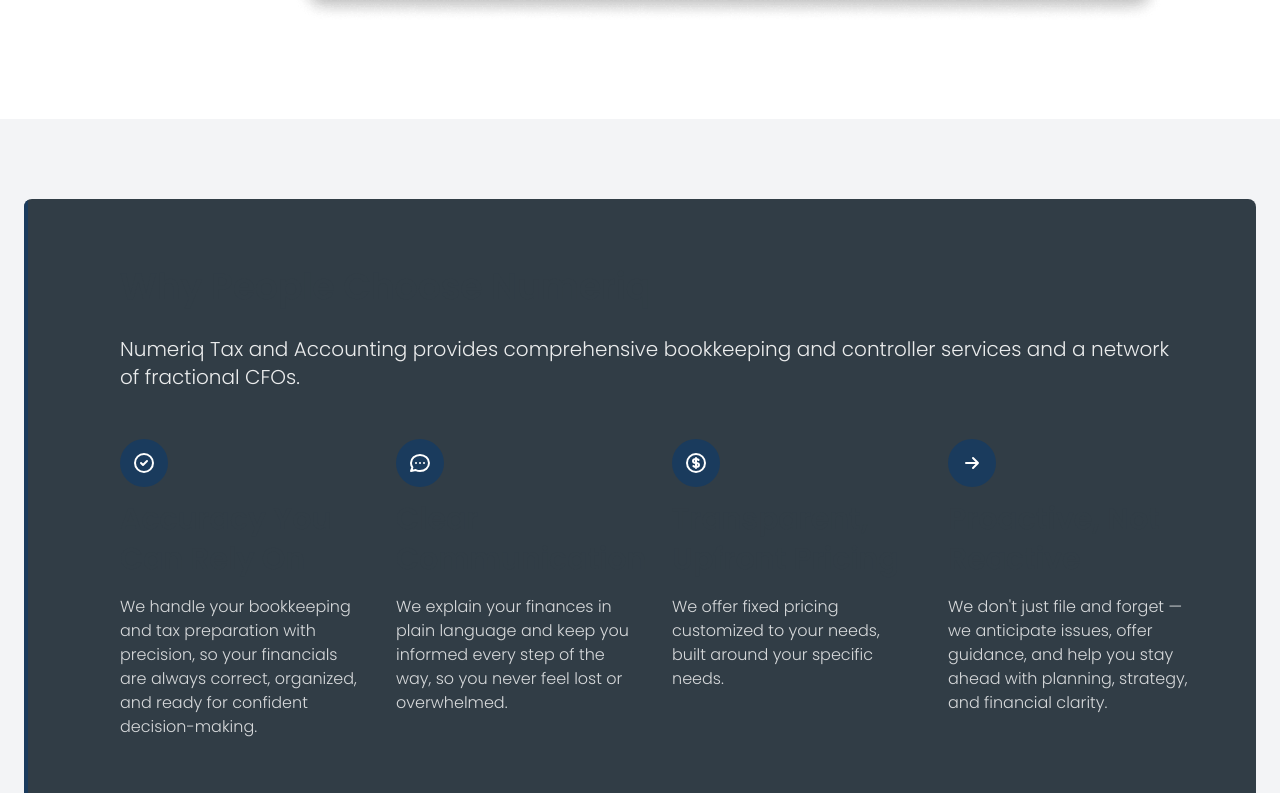
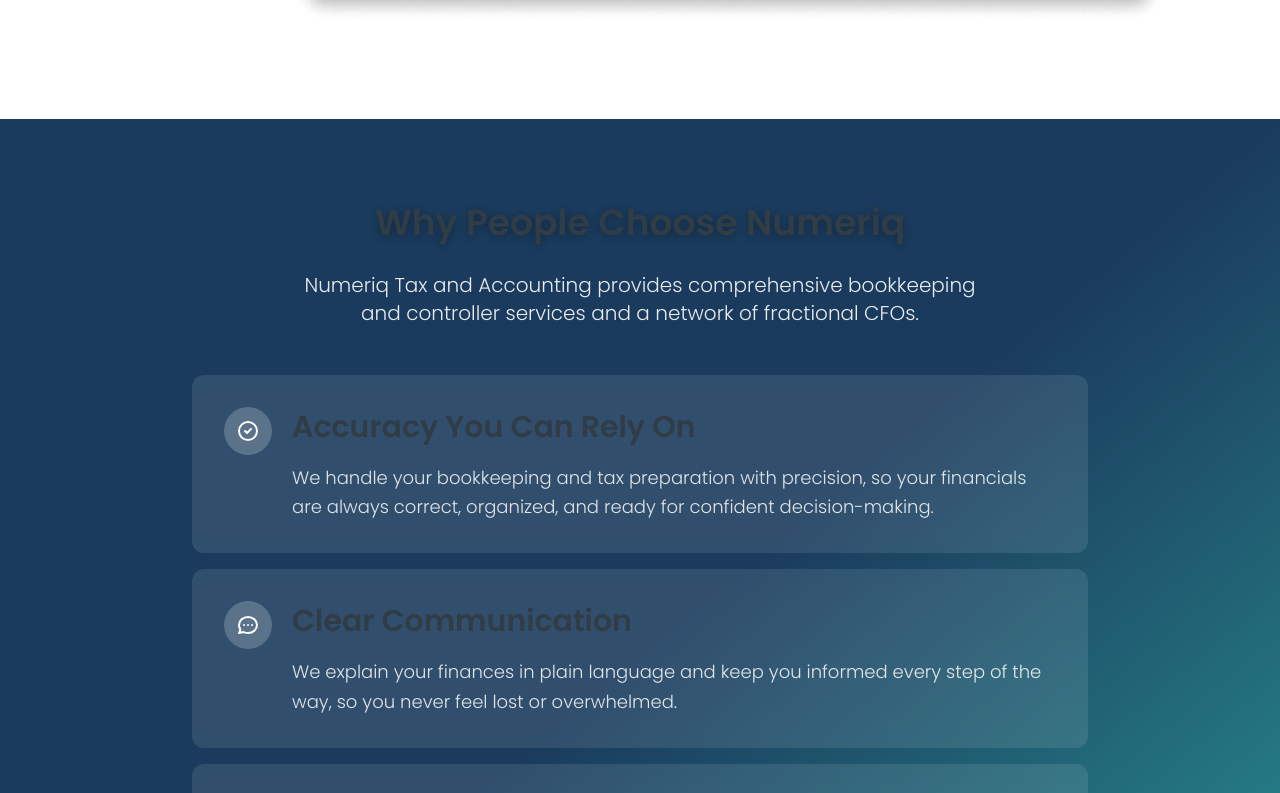
Before and after one commit to BenjaminBlois/website, a Next.js app: page / in a window 1280 px wide. Shown: the part 1801-2594 px from the top of the page. Built offline with nearby package versions, Linux system fonts and the light colour scheme.

Commit message:
Redesign Why People Choose section - gradient bg, vertical stack, better readability

```diff
--- a/app/components/ServicesPreview.tsx
+++ b/app/components/ServicesPreview.tsx
@@ -24,58 +24,77 @@
     },
   ];
 
+  const renderIcon = (icon: string) => {
+    switch (icon) {
+      case 'checkmark':
+        return (
+          <svg className="w-6 h-6" fill="none" stroke="currentColor" viewBox="0 0 24 24">
+            <path strokeLinecap="round" strokeLinejoin="round" strokeWidth={2} d="M9 12l2 2 4-4m6 2a9 9 0 11-18 0 9 9 0 0118 0z" />
+          </svg>
+        );
+      case 'chat':
+        return (
+          <svg className="w-6 h-6" fill="none" stroke="currentColor" viewBox="0 0 24 24">
+            <path strokeLinecap="round" strokeLinejoin="round" strokeWidth={2} d="M8 12h.01M12 12h.01M16 12h.01M21 12c0 4.418-4.03 8-9 8a9.863 9.863 0 01-4.255-.949L3 20l1.395-3.72C3.512 15.042 3 13.574 3 12c0-4.418 4.03-8 9-8s9 3.582 9 8z" />
+          </svg>
+        );
+      case 'dollar':
+        return (
+          <svg className="w-6 h-6" fill="none" stroke="currentColor" viewBox="0 0 24 24">
+            <path strokeLinecap="round" strokeLinejoin="round" strokeWidth={2} d="M12 8c-1.657 0-3 .895-3 2s1.343 2 3 2 3 .895 3 2-1.343 2-3 2m0-8c1.11 0 2.08.402 2.599 1M12 8V7m0 1v8m0 0v1m0-1c-1.11 0-2.08-.402-2.599-1M21 12a9 9 0 11-18 0 9 9 0 0118 0z" />
+          </svg>
+        );
+      case 'arrow':
+        return (
+          <svg className="w-6 h-6" fill="none" stroke="currentColor" viewBox="0 0 24 24">
+            <path strokeLinecap="round" strokeLinejoin="round" strokeWidth={2} d="M13 7l5 5m0 0l-5 5m5-5H6" />
+          </svg>
+        );
+      default:
+        return null;
+    }
+  };
+
   return (
-    <section className="py-12 md:py-16 lg:py-20 bg-gray-100">
-      <div className="container mx-auto px-4 sm:px-6 lg:px-8">
-        {/* Dark Card Container */}
-        <div className="bg-[#313d46] rounded-lg p-8 md:p-12 lg:p-16 relative overflow-hidden">
-          {/* Green Accent Line */}
-          <div className="absolute left-0 top-0 bottom-0 w-1 bg-[#1A3B5D]"></div>
+    <section className="py-12 md:py-16 lg:py-20 relative overflow-hidden">
+      {/* Gradient Background */}
+      <div className="absolute inset-0 bg-gradient-to-br from-[#1A3B5D] via-[#1A3B5D] to-[#2AA198]"></div>
 
-          <div className="pl-6 md:pl-8">
-            <h2 className="text-2xl md:text-3xl lg:text-4xl font-semibold text-white mb-2">
+      <div className="container mx-auto px-4 sm:px-6 lg:px-8 relative z-10">
+        <div className="max-w-4xl mx-auto">
+          {/* Header */}
+          <div className="text-center mb-12">
+            <h2
+              className="text-2xl md:text-3xl lg:text-4xl font-semibold text-white mb-4"
+              style={{ textShadow: '0 2px 10px rgba(0,0,0,0.3)' }}
+            >
               Why People Choose Numeriq
             </h2>
-            <p className="text-lg md:text-xl text-white/90 mb-8 md:mb-12">
+            <p className="text-lg md:text-xl text-white/90 max-w-2xl mx-auto">
               Numeriq Tax and Accounting provides comprehensive bookkeeping and controller services and a network of fractional CFOs.
             </p>
+          </div>
 
-            <div className="grid grid-cols-1 md:grid-cols-2 lg:grid-cols-4 gap-6 md:gap-8">
-              {services.map((service, index) => (
-                <div key={index} className="text-white">
-                  <div className="mb-3">
-                    <div className="w-12 h-12 bg-[#1A3B5D] rounded-full flex items-center justify-center mb-3">
-                      {service.icon === 'checkmark' && (
-                        <svg className="w-6 h-6 text-white" fill="none" stroke="currentColor" viewBox="0 0 24 24">
-                          <path strokeLinecap="round" strokeLinejoin="round" strokeWidth={2} d="M9 12l2 2 4-4m6 2a9 9 0 11-18 0 9 9 0 0118 0z" />
-                        </svg>
-                      )}
-                      {service.icon === 'chat' && (
-                        <svg className="w-6 h-6 text-white" fill="none" stroke="currentColor" viewBox="0 0 24 24">
-                          <path strokeLinecap="round" strokeLinejoin="round" strokeWidth={2} d="M8 12h.01M12 12h.01M16 12h.01M21 12c0 4.418-4.03 8-9 8a9.863 9.863 0 01-4.255-.949L3 20l1.395-3.72C3.512 15.042 3 13.574 3 12c0-4.418 4.03-8 9-8s9 3.582 9 8z" />
-                        </svg>
-                      )}
-                      {service.icon === 'dollar' && (
-                        <svg className="w-6 h-6 text-white" fill="none" stroke="currentColor" viewBox="0 0 24 24">
-                          <path strokeLinecap="round" strokeLinejoin="round" strokeWidth={2} d="M12 8c-1.657 0-3 .895-3 2s1.343 2 3 2 3 .895 3 2-1.343 2-3 2m0-8c1.11 0 2.08.402 2.599 1M12 8V7m0 1v8m0 0v1m0-1c-1.11 0-2.08-.402-2.599-1M21 12a9 9 0 11-18 0 9 9 0 0118 0z" />
-                        </svg>
-                      )}
-                      {service.icon === 'arrow' && (
-                        <svg className="w-6 h-6 text-white" fill="none" stroke="currentColor" viewBox="0 0 24 24">
-                          <path strokeLinecap="round" strokeLinejoin="round" strokeWidth={2} d="M13 7l5 5m0 0l-5 5m5-5H6" />
-                        </svg>
-                      )}
-                    </div>
-                  </div>
-                  <h3 className="text-xl md:text-2xl font-semibold mb-3">
+          {/* Vertical Stack */}
+          <div className="space-y-4">
+            {services.map((service, index) => (
+              <div
+                key={index}
+                className="bg-white/10 backdrop-blur-sm rounded-xl p-6 md:p-8 flex items-start gap-5 hover:bg-white/15 transition-colors"
+              >
+                <div className="flex-shrink-0 w-12 h-12 bg-white/20 rounded-full flex items-center justify-center text-white">
+                  {renderIcon(service.icon)}
+                </div>
+                <div>
+                  <h3 className="text-xl md:text-2xl font-semibold text-white mb-2">
                     {service.title}
                   </h3>
-                  <p className="text-white/80 text-sm md:text-base">
+                  <p className="text-white/85 text-base md:text-lg leading-relaxed">
                     {service.description}
                   </p>
                 </div>
-              ))}
-            </div>
+              </div>
+            ))}
           </div>
         </div>
       </div>
```
